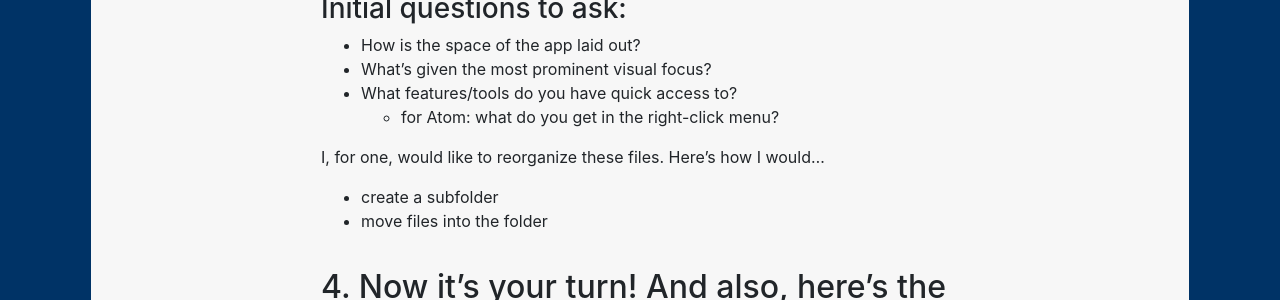
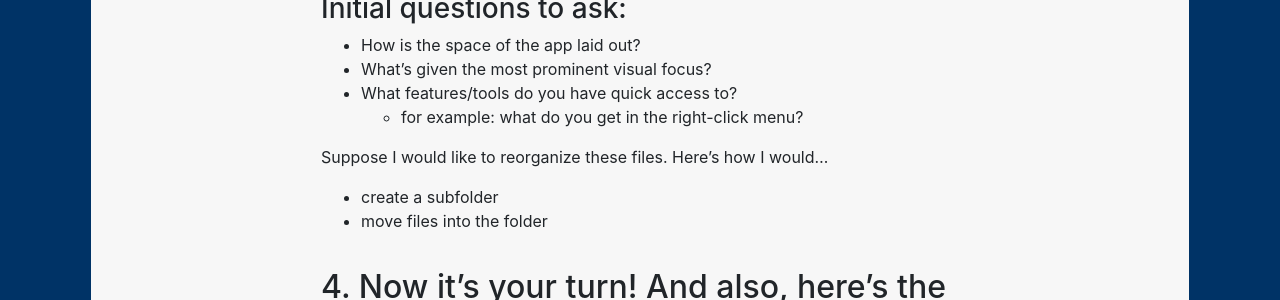
Before and after one commit to benmiller314/cdm2021spring, a Jekyll site: the page built from plans/lesson-03.md, in a window 1280 px wide and 1400 px high, scrolled down 1601 px. Shown: the part 153-453 px from the top of the window. Built offline with Jekyll 4.4.1, drawn with Linux system fonts in a browser that asks for light colours; our own code applies the rules of GitHub Pages for plain Markdown files; some of the changed text lies outside the part shown.

Commit message:
formatting tweaks

```diff
--- a/plans/lesson-03.md
+++ b/plans/lesson-03.md
@@ -105,9 +105,9 @@
 - How is the space of the app laid out?
 - What's given the most prominent visual focus?
 - What features/tools do you have quick access to?
-  * for Atom: what do you get in the right-click menu?
+  * for example: what do you get in the right-click menu?
 
-I, for one, would like to reorganize these files. Here's how I would...
+Suppose I would like to reorganize these files. Here's how I would...
 
 - create a subfolder
 - move files into the folder
@@ -175,9 +175,9 @@
 <!-- show Tyller's files -->
 
 <div class="alert alert-warning">
-<strong>Important:</strong> Audacity project files, with extension .aup, do not in themselves contain any sound. They are, instead, an index of the files that live in an adjacent folder: if your main file is <em>project.aup</em>, then the data folder is <em>project_data</em>.
+<p><strong>Important:</strong> Audacity project files, with extension .aup, do not in themselves contain any sound. They are, instead, an index of the files that live in an adjacent folder: if your main file is <em>project.aup</em>, then the data folder is <em>project_data</em>.</p>
 
-<strong>The .aup file and the \_data folder must always live in the same containing folder, and move together.</strong> If you have one in your repository but not the other, the project will not open properly!
+<p><strong>The .aup file and the _data folder must always live in the same containing folder, and move together.</strong> If you have one in your repository but not the other, the project will not open properly!</p>
 </div>
 
 NB: You should never need to manipulate the files in the \_data folder directly: just let Audacity handle them.
```
Also changed, not shown: schedule.md (+1 -1 lines).
